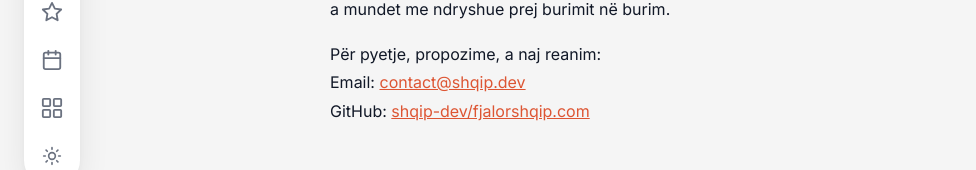
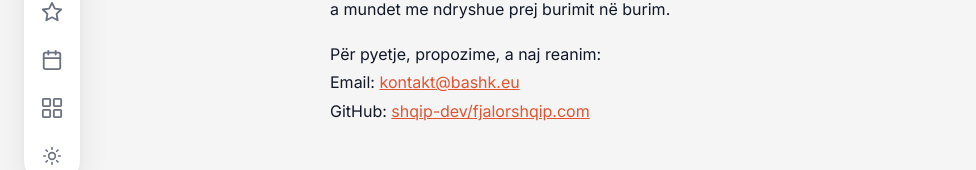
Before and after one commit to labibllaca/fjalorshqip, a React (Vite) app: page /rreth in a window 1280 px wide. Shown: the part 340-510 px from the top of the page, without its empty margins (0-976 px from the left). Built offline with nearby package versions, Linux system fonts and the light colour scheme.

Commit message:
fix: update contact email

```diff
--- a/src/pages/About.tsx
+++ b/src/pages/About.tsx
@@ -14,7 +14,7 @@ const About = () => {
       <p>
         Për pyetje, propozime, a naj reanim:
         <br />
-        Email: <a href="mailto:contact@shqip.dev">contact@shqip.dev</a>
+        Email: <a href="mailto:kontakt@bashk.eu">kontakt@bashk.eu</a>
         <br />
         GitHub:{' '}
         <a href="https://github.com/shqip-dev/fjalorshqip.com" target="_blank" rel="noopener noreferrer">
```
